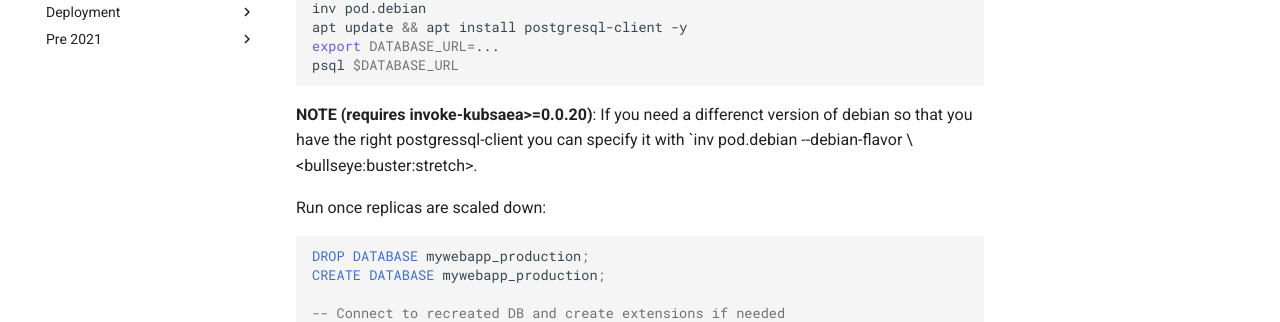
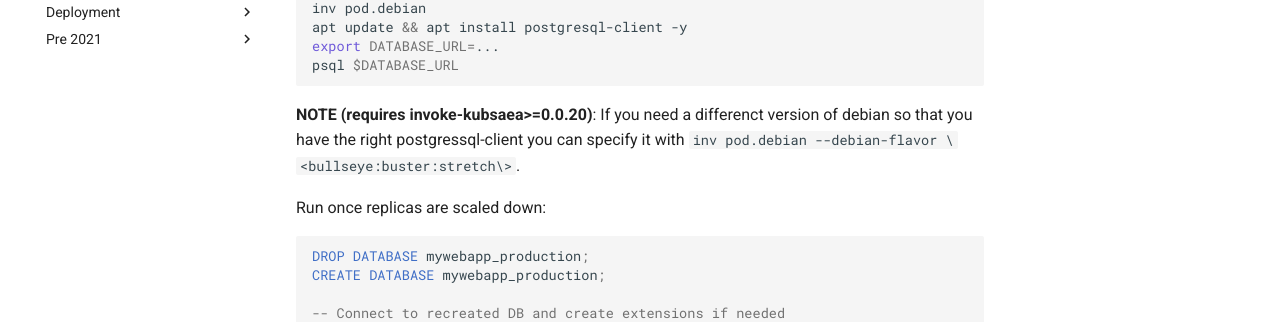
Before and after one commit to caktus/guidebook, an MkDocs documentation site: the page built from docs/reference/backups.md, in a window 1280 px wide and 1369 px high. Shown: the part 336-658 px from the top of the window. Built offline with MkDocs 1.6.1 and Material for MkDocs 9.7.7, drawn with Linux system fonts in a browser that asks for light colours; comment, search, counter and statistics services are not loaded.

Commit message:
Adds a backtick

````diff
--- a/docs/reference/backups.md
+++ b/docs/reference/backups.md
@@ -12,7 +12,7 @@ apt update && apt install postgresql-client -y
 export DATABASE_URL=...
 psql $DATABASE_URL
 ```
-**NOTE (requires invoke-kubsaea>=0.0.20)**: If you need a differenct version of debian so that you have the right postgressql-client you can specify it with `inv pod.debian --debian-flavor \<bullseye:buster:stretch\>.
+**NOTE (requires invoke-kubsaea>=0.0.20)**: If you need a differenct version of debian so that you have the right postgressql-client you can specify it with `inv pod.debian --debian-flavor \<bullseye:buster:stretch\>`.
 
 Run once replicas are scaled down:
 
````
